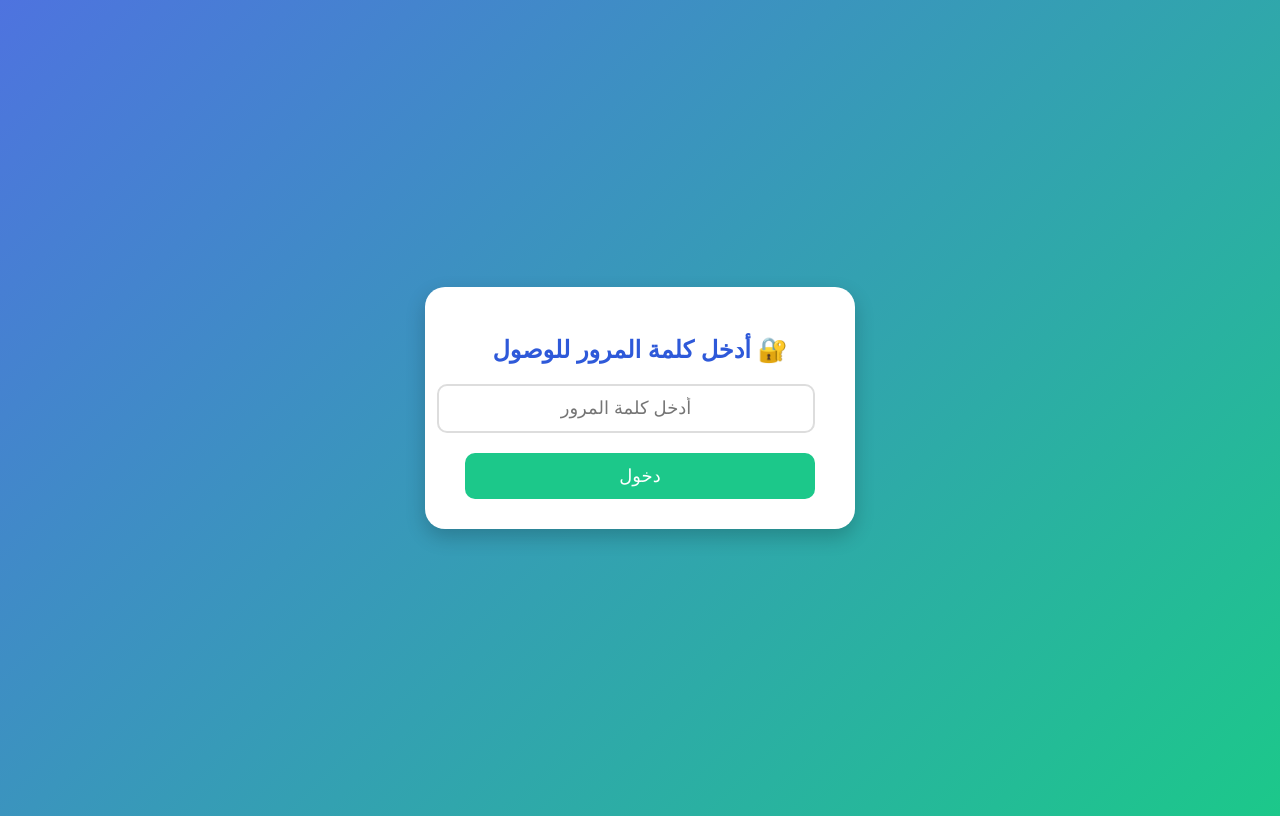
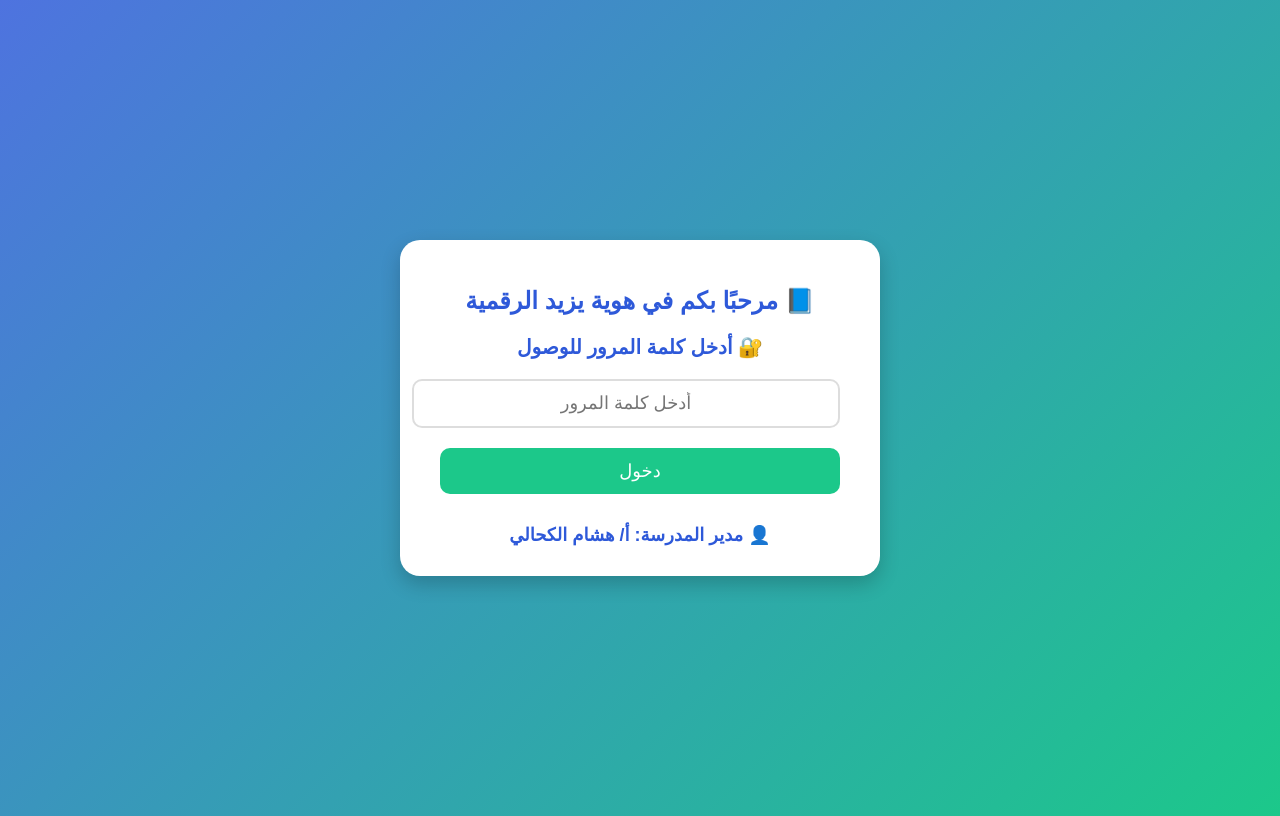
Before and after one commit to abdelfttah5/password-page, a plain HTML site: page index.html in a window 1280 px wide. Drawn offline with Linux system fonts and the light colour scheme.

Commit message:
Update index.html

```diff
--- a/index.html
+++ b/index.html
@@ -3,7 +3,7 @@
 <head>
 <meta charset="UTF-8" />
 <meta name="viewport" content="width=device-width, initial-scale=1.0" />
-<title>موقع محمي بكلمة مرور</title>
+<title>هوية يزيد الرقمية</title>
 <style>
   body {
     font-family: "Cairo", sans-serif;
@@ -19,12 +19,19 @@
     border-radius: 20px;
     box-shadow: 0 8px 20px rgba(0,0,0,0.2);
     text-align: center;
-    max-width: 350px;
+    max-width: 400px;
     width: 100%;
+    position: relative;
+  }
+  h1 {
+    font-size: 24px;
+    color: #2e59d9;
+    margin-bottom: 20px;
   }
   h2 {
     margin-bottom: 20px;
     color: #2e59d9;
+    font-size: 20px;
   }
   input {
     width: 100%;
@@ -54,14 +61,22 @@
     margin-top: 10px;
     display: none;
   }
+  .footer {
+    margin-top: 30px;
+    font-size: 18px;
+    color: #2e59d9;
+    font-weight: bold;
+  }
 </style>
 </head>
 <body>
   <div class="container">
+    <h1>📘 مرحبًا بكم في هوية يزيد الرقمية</h1>
     <h2>🔐 أدخل كلمة المرور للوصول</h2>
     <input type="password" id="password" placeholder="أدخل كلمة المرور" />
     <button onclick="checkPassword()">دخول</button>
     <p class="error" id="error">❌ كلمة المرور غير صحيحة</p>
+    <div class="footer">👤 مدير المدرسة: أ/ هشام الكحالي</div>
   </div>
 
 <script>
```
